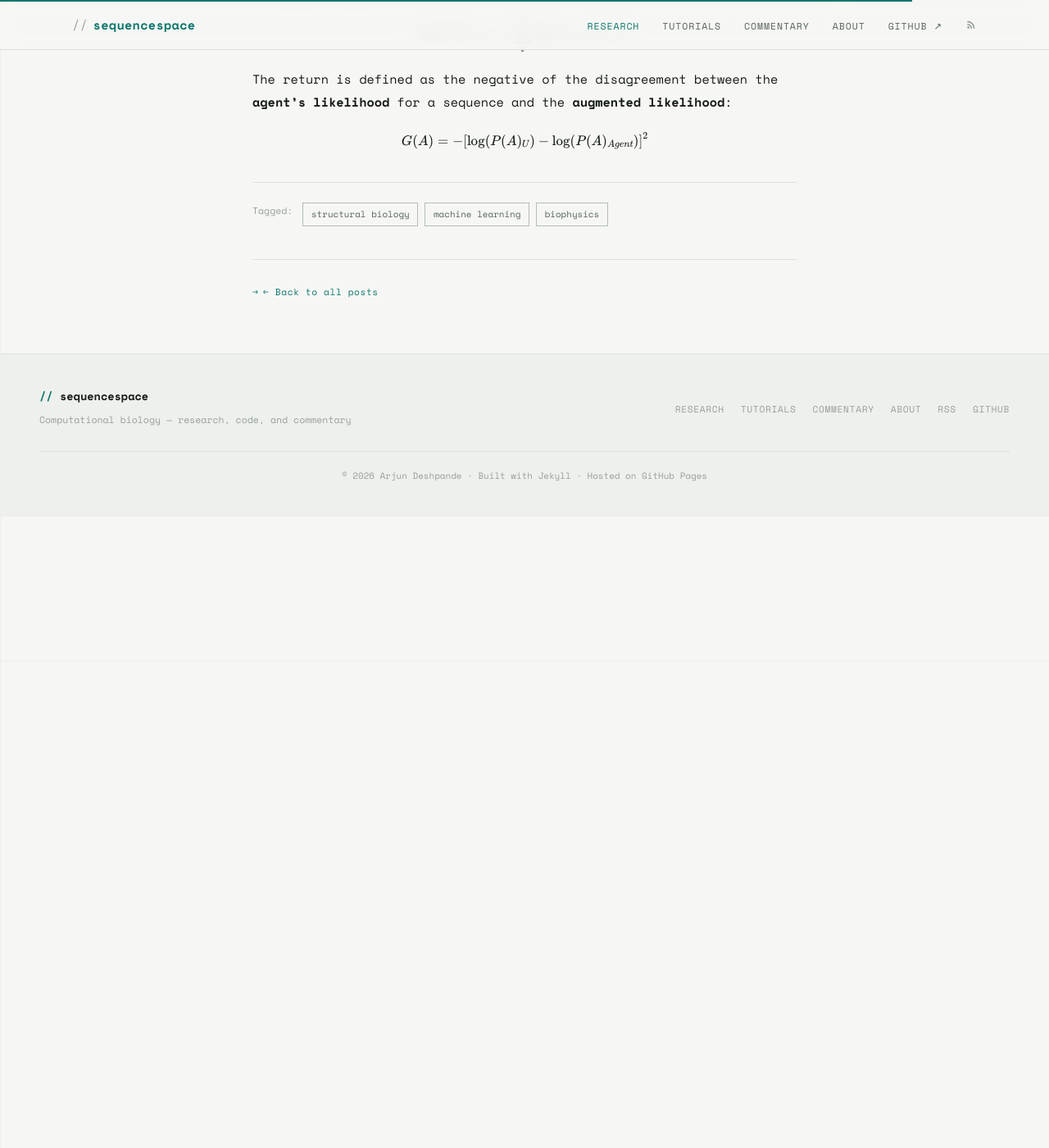
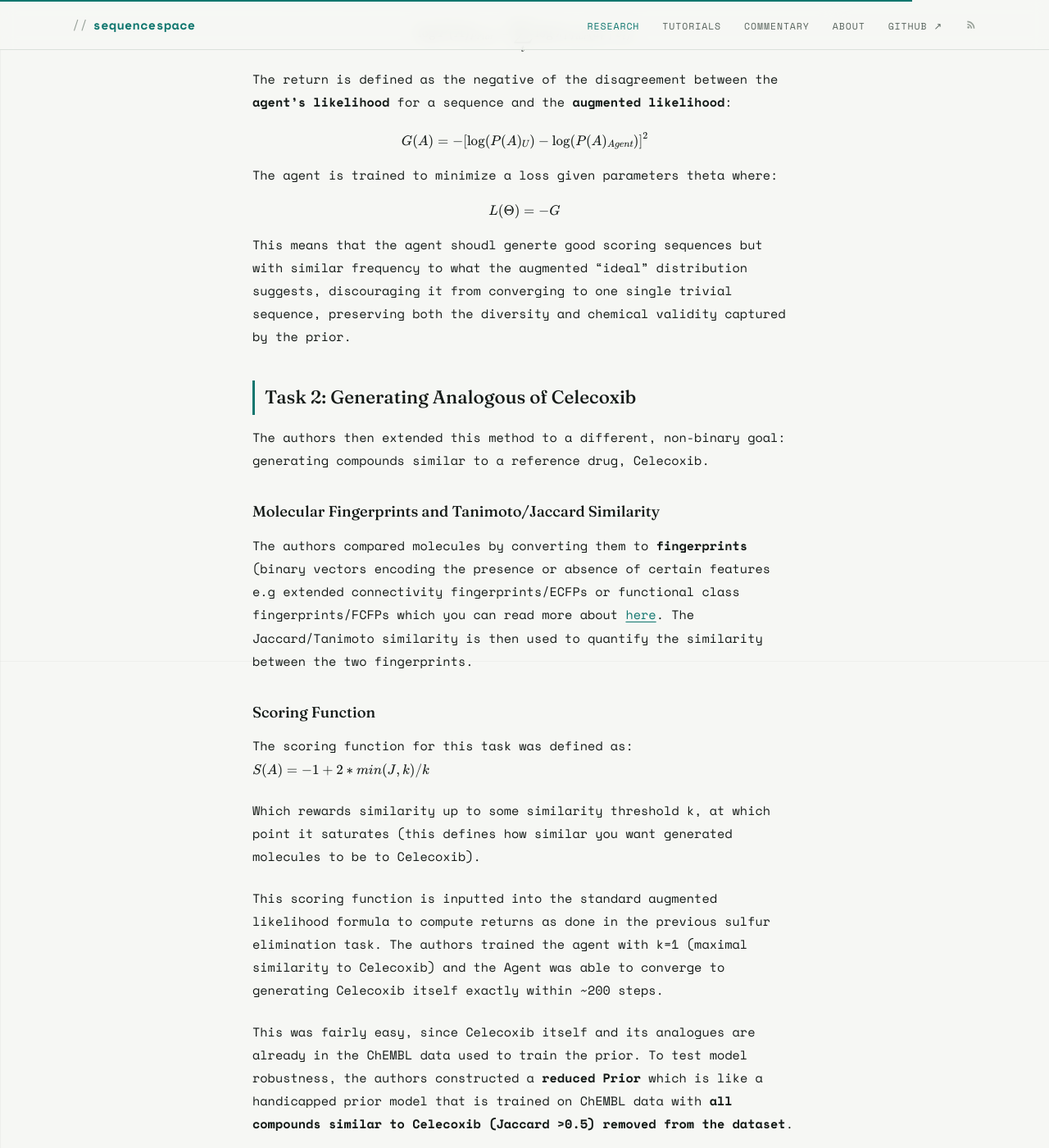
Before and after one commit to arjundeshx/sequencespace, a Jekyll site: the page built from _posts/2023-06-20-machine-learning-for-de-novo-design-1.md, in a window 1280 px wide and 1400 px high, scrolled down 5493 px. Shown: the whole window at 82% size. Built offline with Jekyll 4.4.1, drawn with Linux system fonts in a browser that asks for light colours; before the commit the page ends 6123 px from its top, so only the background shows below that; some of the changed text lies outside the part shown.

Commit message:
Update 2023-06-20-machine-learning-for-de-novo-design-1.md

```diff
--- a/_posts/2023-06-20-machine-learning-for-de-novo-design-1.md
+++ b/_posts/2023-06-20-machine-learning-for-de-novo-design-1.md
@@ -74,3 +74,31 @@ $$\log P(A)_{Prior} = \sum_t \log \pi_{Prior}(a_t \mid s_t)$$
 The return is defined as the negative of the disagreement between the **agent's likelihood** for a sequence and the **augmented likelihood**:
 
 $$G(A) = -\left[\log(P(A)_U) - \log(P(A)_{Agent})\right]^2$$
+
+The agent is trained to minimize a loss given parameters theta where:
+
+$$L(\Theta) = -G$$
+
+This means that the agent shoudl generte good scoring sequences but with similar frequency to what the augmented "ideal" distribution suggests, discouraging it from converging to one single trivial sequence, preserving both the diversity and chemical validity captured by the prior.
+
+## Task 2: Generating Analogous of Celecoxib
+The authors then extended this method to a different, non-binary goal: generating compounds similar to a reference drug, Celecoxib.
+
+### Molecular Fingerprints and Tanimoto/Jaccard Similarity
+The authors compared molecules by converting them to **fingerprints** (binary vectors encoding the presence or absence of certain features e.g extended connectivity fingerprints/ECFPs or functional class fingerprints/FCFPs which you can read more about [here](https://medium.com/@musicalchemist/from-theory-to-code-a-deep-dive-into-molecular-extended-connectivity-fingerprints-ecfps-with-da1ed436925e). The Jaccard/Tanimoto similarity is then used to quantify the similarity between the two fingerprints.
+
+### Scoring Function
+The scoring function for this task was defined as:
+$$S(A) = -1 + 2 * min(J, k) / k$$
+
+Which rewards similarity up to some similarity threshold k, at which point it saturates (this defines how similar you want generated molecules to be to Celecoxib).
+
+This scoring function is inputted into the standard augmented likelihood formula to compute returns as done in the previous sulfur elimination task. The authors trained the agent with k=1 (maximal similarity to Celecoxib) and the Agent was able to converge to generating Celecoxib itself exactly within ~200 steps.
+
+This was fairly easy, since Celecoxib itself and its analogues are already in the ChEMBL data used to train the prior. To test model robustness, the authors constructed a **reduced Prior** which is like a handicapped prior model that is trained on ChEMBL data with **all compounds similar to Celecoxib (Jaccard >0.5) removed from the dataset**.
+
+**Remarkably, the Agent still rediscovers Celecoxib** even though it has never seen anything like it during pretraining. This result shows that RL fine-tuning can push models into new regions of the chemical space that were not just memorized from the training distribution: truly novel ligands can be generated to satisfy a target.
+
+Setting k=0.7 (lower than 1) was able to generate a diverse array of non-exact analogoues - this generation of similar compounds can be useful for actual drug discovery.
+
+## Task 3: Generating Molecules That Are Active Against Dopamine Receptor DRD2
```
